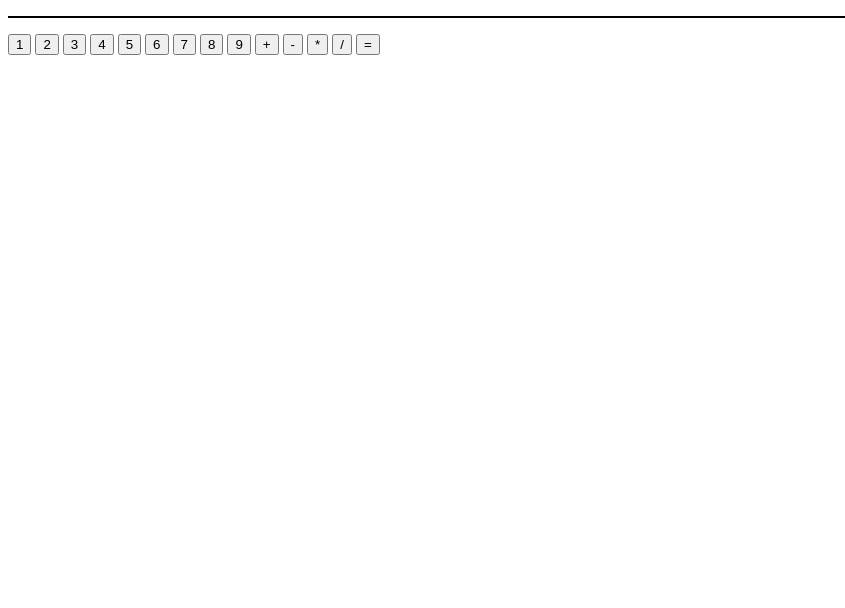
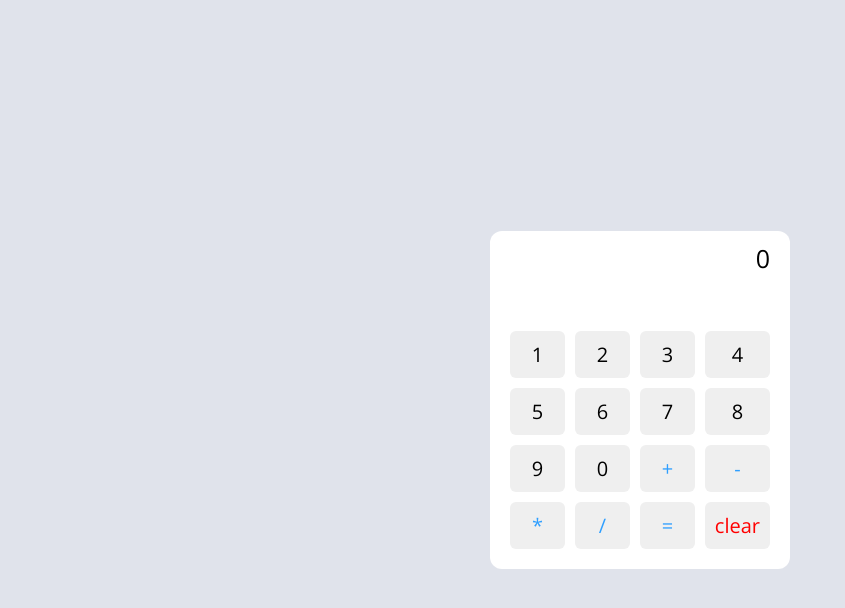
Before and after one commit to jawadsprojects/calculator, a plain HTML site: page index.html in a window 1280 px wide. Shown: the whole page, without its empty margins (0-845 px from the left). Drawn offline with nearby package versions, Linux system fonts and the light colour scheme.

Commit message:
add UI/add key input by keyboard function/add font and hover animations

```diff
--- a/index.html
+++ b/index.html
@@ -6,26 +6,31 @@
     <meta name="viewport" content="width=device-width, initial-scale=1.0">
     <title>Calculator</title>
     <link rel="stylesheet" href="style.css">
+    <link rel="preconnect" href="https://fonts.googleapis.com">
+    <link rel="preconnect" href="https://fonts.gstatic.com" crossorigin>
+    <link href="https://fonts.googleapis.com/css2?family=Open+Sans:wght@300;400&display=swap" rel="stylesheet">
 </head>
 <body>
-    <p class="display">
-        <!-- <p>hello world!</p> -->
-    </p>
-    <div class="buttons">
-        <button onclick="appendToDisplay('1')">1</button>
-        <button onclick="appendToDisplay('2')">2</button>
-        <button onclick="appendToDisplay('3')">3</button>
-        <button onclick="appendToDisplay('4')">4</button>
-        <button onclick="appendToDisplay('5')">5</button>
-        <button onclick="appendToDisplay('6')">6</button>
-        <button onclick="appendToDisplay('7')">7</button>
-        <button onclick="appendToDisplay('8')">8</button>
-        <button onclick="appendToDisplay('9')">9</button>
-        <button class="add" onclick="appendOpToDisplay('+')">+</button>
-        <button class="subtract" onclick="appendOpToDisplay('-')">-</button>
-        <button class="multiply" onclick="appendOpToDisplay('*')">*</button>
-        <button class="divide" onclick="appendOpToDisplay('/')">/</button>
-        <button class="equal" onclick="calculate()">=</button>
+    <div class="Calculator">
+        <p class="display">0</p>
+        <div class="buttons">
+            <button onclick="appendToDisplay('1')" class="button">1</button>
+            <button onclick="appendToDisplay('2')" class="button">2</button>
+            <button onclick="appendToDisplay('3')" class="button">3</button>
+            <button onclick="appendToDisplay('4')" class="button">4</button>
+            <button onclick="appendToDisplay('5')" class="button">5</button>
+            <button onclick="appendToDisplay('6')" class="button">6</button>
+            <button onclick="appendToDisplay('7')" class="button">7</button>
+            <button onclick="appendToDisplay('8')" class="button">8</button>
+            <button onclick="appendToDisplay('9')" class="button">9</button>
+            <button onclick="appendToDisplay('0')" class="button">0</button>
+            <button class="button operator" onclick="appendOpToDisplay('+')">+</button>
+            <button class="button operator" onclick="appendOpToDisplay('-')">-</button>
+            <button class="button operator" onclick="appendOpToDisplay('*')">*</button>
+            <button class="button operator" onclick="appendOpToDisplay('/')">/</button>
+            <button class="button operator" onclick="calculate()">=</button>
+            <button class=" clear button">clear</button>
+        </div>
     </div>
 
     <script src="script.js"></script>
--- a/script.js
+++ b/script.js
@@ -56,7 +56,7 @@ function appendToDisplay(num){
     }
     else{
         firstNum += num;
-        console.log(firstNum)
+        // console.log(firstNum)
         return display.innerText += num;
     }
 
@@ -80,5 +80,32 @@ function calculate(){
     let firstNumFloat = parseFloat(firstNum);
     let secondNumFloat = parseFloat(secondNum);
     let answer = operator(firstNumFloat,secondNumFloat,op);
-    console.log(answer);
+    display.innerText = answer;
 }
+
+let clear = document.querySelector(".clear")
+
+function reset(){
+    console.log("reset function called");
+    firstNum = "";
+    secondNum = "";
+    op = "";
+    display.innerText = "";
+}
+
+clear.addEventListener("click",reset);
+
+function inputByKeyboard(event) {
+    const key = event.key;
+    if (/[0-9]/.test(key)) {
+      appendToDisplay(key);
+    } else if (key === "+" || key === "-" || key === "*" || key === "/") {
+      appendOpToDisplay(key);
+    } else if (key === "Enter") {
+      calculate();
+    } else if (key === "Backspace") {
+      reset();
+    }
+  }
+
+  window.addEventListener("keydown", inputByKeyboard);
--- a/style.css
+++ b/style.css
@@ -1,3 +1,67 @@
+*{
+    margin: 0;
+    padding: 0;
+    box-sizing: border-box;
+    font-family: 'Open Sans', sans-serif;
+}
+
+body{
+    height: 100vh;
+    display: flex;
+    align-items: center;
+    justify-content: center;
+    background-color: #e0e3eb;
+}
+
+.Calculator{
+    position: relative;
+    max-width: 300px;
+    width: 100%;
+    border-radius: 12px;
+    padding: 10px 20px 20px;
+    background: #fff;
+    display: flex;
+    flex-direction: column;
+}
+
 .display{
-    border: 1px solid black;
+    flex-wrap: wrap;
+    max-width: 260px;
+    height: 80px;
+    width:100%;
+    /* outline: none;
+    border:none; */
+    text-align: right;
+    margin-bottom: 10px;
+    font-size: 25px;
+    /* color: rgb(0,14,26); */
+    pointer-events: none;
+    word-wrap: break-word;
 }
+
+.buttons{
+    display: grid;
+    grid-gap:10px;
+    grid-template-columns: repeat(4,1fr);
+}
+
+.button{
+    padding:10px;
+    border-radius: 6px;
+    border: none;
+    font-size: 20px;
+    cursor: pointer;
+    /* background-color: #eee; */
+}
+
+.button:hover{
+    background-color: red;
+}
+
+.operator{
+    color: #2f9fff;
+}
+
+.clear{
+    color: red;
+}
```
